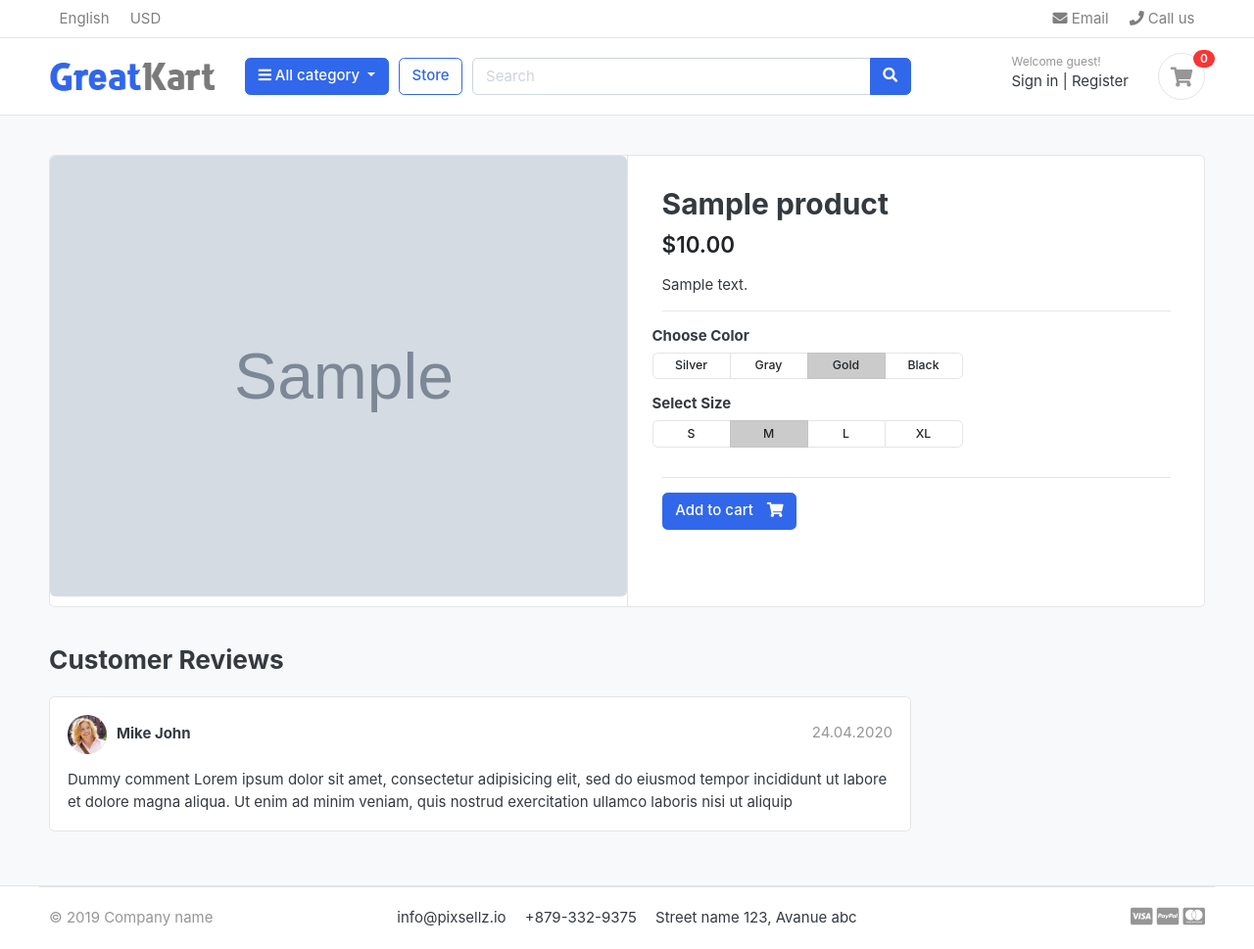
After one commit to fscali/udemy-django-ecommerce, a Django app: a page that uses store/templates/store/product.html in a window 1280 px wide. The commit adds this page. Shown: the whole page at 98% size. Run offline with Django 3.2, Linux system fonts and the light colour scheme; tables that the repository leaves empty hold one stand-in row (values such as "Sample post"); grey boxes marked "Sample" are stand-in pictures; some libraries are stand-ins or nearby versions; some web fonts are replaced.

Commit message:
product page

```diff
--- a/store/models.py
+++ b/store/models.py
@@ -1,5 +1,5 @@
-from distutils.command.upload import upload
 from django.db import models
+from django.urls import reverse
 
 from category.models import Category
 # Create your models here.
@@ -17,5 +17,8 @@ class Product(models.Model):
     created_date = models.DateTimeField(auto_now_add=True)
     modified_date = models.DateTimeField(auto_now=True)
 
+    def get_url(self):
+        return reverse('product-detail', args=[self.category.slug, self.slug])
+
     def __str__(self):
         return self.product_name
--- /dev/null
+++ b/store/templates/store/product.html
@@ -0,0 +1,122 @@
+{% extends 'base.html' %}
+{% load static %}
+{% load store_extras %}
+
+
+{% block content %}
+
+
+<section class="section-content padding-y bg">
+  <div class="container">
+
+  <!-- ============================ COMPONENT 1 ================================= -->
+  <div class="card">
+    <div class="row no-gutters">
+      <aside class="col-md-6">
+  <article class="gallery-wrap">
+    <div class="img-big-wrap">
+       <a href="#"><img src="{{ product.images.url }}"></a>
+    </div> <!-- img-big-wrap.// -->
+
+  </article> <!-- gallery-wrap .end// -->
+      </aside>
+      <main class="col-md-6 border-left">
+  <article class="content-body">
+
+  <h2 class="title">{{ product.product_name }}</h2>
+
+  <div class="mb-3">
+    {% with product.price|currency as price %}
+      <var class="price h4">{{ price }}</var>
+    {% endwith %}
+  </div>
+
+  <p>{{ product.description }}</p>
+
+
+  <hr>
+    <div class="row">
+      <div class="item-option-select">
+        <h6>Choose Color</h6>
+        <div class="btn-group btn-group-sm btn-group-toggle" data-toggle="buttons">
+          <label class="btn btn-light">
+            <input type="radio" name="radio_color"> Silver
+          </label>
+          <label class="btn btn-light">
+            <input type="radio" name="radio_color" > Gray
+          </label>
+          <label class="btn btn-light active">
+            <input type="radio" name="radio_color checked"> Gold
+          </label>
+          <label class="btn btn-light">
+            <input type="radio" name="radio_color"> Black
+          </label>
+        </div>
+      </div>
+    </div> <!-- row.// -->
+    <div class="row">
+      <div class="item-option-select">
+        <h6>Select Size</h6>
+        <div class="btn-group btn-group-sm btn-group-toggle" data-toggle="buttons">
+          <label class="btn btn-light">
+            <input type="radio" name="radio_color"> S
+          </label>
+          <label class="btn btn-light active">
+            <input type="radio" name="radio_color" checked> M
+          </label>
+          <label class="btn btn-light">
+            <input type="radio" name="radio_color"> L
+          </label>
+          <label class="btn btn-light">
+            <input type="radio" name="radio_color"> XL
+          </label>
+        </div>
+      </div>
+    </div> <!-- row.// -->
+    <hr>
+    <a href="./product-detail.html" class="btn  btn-primary"> <span class="text">Add to cart</span> <i class="fas fa-shopping-cart"></i>  </a>
+  </article> <!-- product-info-aside .// -->
+      </main> <!-- col.// -->
+    </div> <!-- row.// -->
+  </div> <!-- card.// -->
+  <!-- ============================ COMPONENT 1 END .// ================================= -->
+
+  <br>
+
+  <div class="row">
+        <div class="col-md-9">
+
+    <header class="section-heading">
+      <h3>Customer Reviews </h3>
+
+    </header>
+
+    <article class="box mb-3">
+      <div class="icontext w-100">
+        <img src="{% static './images/avatars/avatar1.jpg' %}" class="img-xs icon rounded-circle">
+        <div class="text">
+          <span class="date text-muted float-md-right">24.04.2020 </span>
+          <h6 class="mb-1">Mike John </h6>
+
+        </div>
+      </div> <!-- icontext.// -->
+      <div class="mt-3">
+        <p>
+          Dummy comment Lorem ipsum dolor sit amet, consectetur adipisicing elit, sed do eiusmod
+          tempor incididunt ut labore et dolore magna aliqua. Ut enim ad minim veniam,
+          quis nostrud exercitation ullamco laboris nisi ut aliquip
+        </p>
+      </div>
+    </article>
+
+
+
+    </div> <!-- col.// -->
+  </div> <!-- row.// -->
+
+
+  </div> <!-- container .//  -->
+  </section>
+  <!-- ========================= SECTION CONTENT END// ========================= -->
+
+{% endblock content%}
--- a/store/templates/store/store.html
+++ b/store/templates/store/store.html
@@ -134,7 +134,10 @@
     <div class="row">
       {% for product in products %}
         <div class="col-md-4">
-          {% include 'store/includes/product_card.html' with layout_type=2 img=product.images.url title=product.product_name price=product.price %}
+
+         {% include 'store/includes/product_card.html' with layout_type=2 product=product%}
+
+
         </div>
       {% endfor %}
 
--- a/store/urls.py
+++ b/store/urls.py
@@ -5,6 +5,8 @@ from . import views
 urlpatterns = [
     path('', views.StoreView.as_view(), name='store'),
     path('categories/<slug:category_name>',
-         views.StoreView.as_view(), name='store-categories')
+         views.StoreView.as_view(), name='store-categories'),
+    path('categories/<slug:category_name>/<slug:product_slug>', views.StoreView.as_view(), name='product-detail'
+         )
     #path('', views.home, name="home")
 ]
--- a/store/views.py
+++ b/store/views.py
@@ -1,4 +1,5 @@
 from itertools import product
+from math import prod
 from unicodedata import category
 from django.shortcuts import render
 from django.views.generic import View
@@ -12,17 +13,27 @@ from category.models import Category
 
 
 class StoreView(View):
-    def get(self, request, category_name=''):
+    def get(self, request, category_name='', product_slug=''):
         products = Product.objects.all().filter(is_available=True)
         products_count = products.count()
         selected_category = None
+        selected_product = None
+
+        if product_slug:
+            selected_product = Product.objects.get(
+                slug=product_slug, category__slug=category_name)
 
         if category_name:
             selected_category = Category.objects.get(slug=category_name)
             products = products.filter(category=selected_category)
 
-        return render(request, 'store/store.html', {
-            'products': products,
-            'products_count': products_count,
-            'selected_category': selected_category
-        })
+        if not selected_product:
+            return render(request, 'store/store.html', {
+                'products': products,
+                'products_count': products_count,
+                'selected_category': selected_category
+            })
+        else:
+            return render(request, 'store/product.html', {
+                'product': selected_product
+            })
--- a/templates/home.html
+++ b/templates/home.html
@@ -27,7 +27,8 @@
 <div class="row">
   {% for product in products %}
     <div class="col-md-3">
-      {% include 'store/includes/product_card.html' with layout_type=1 img=product.images.url title=product.product_name price=product.price %}
+
+      {% include 'store/includes/product_card.html' with layout_type=1 product=product %}
     </div> <!-- col.// -->
 	{% endfor %}
 </div> <!-- row.// -->
```
Also changed, not shown: store/templates/store/includes/product_card.html (+5 -5 lines).
